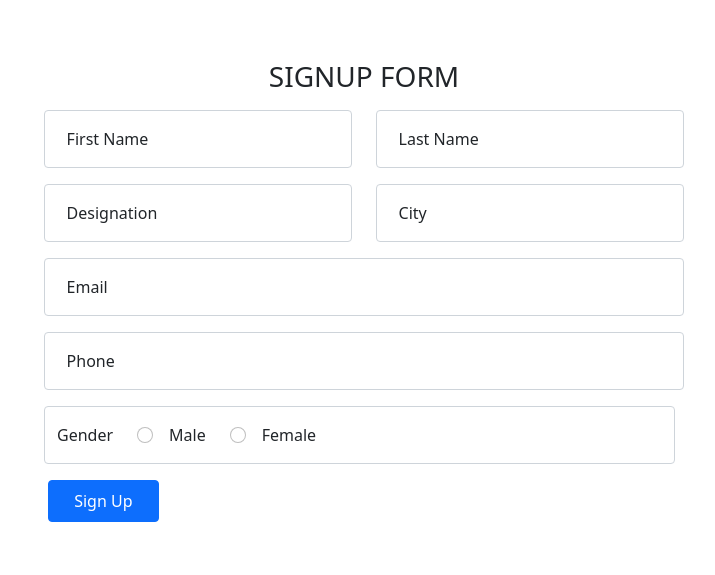
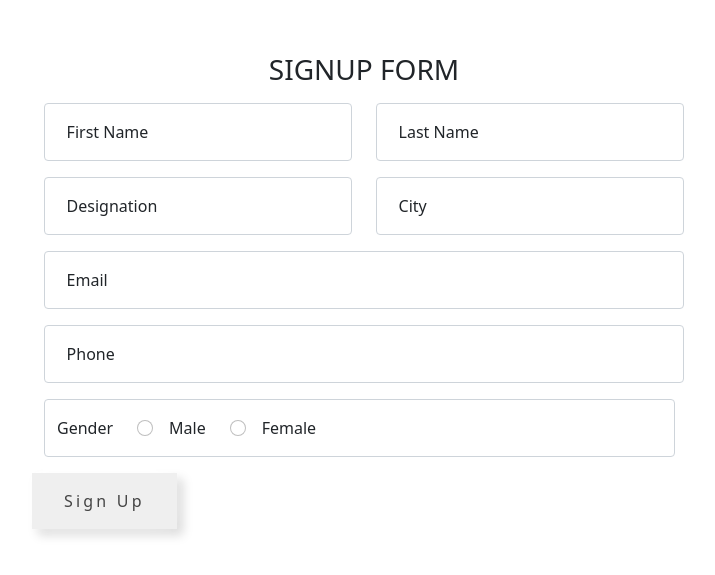
Before and after one commit to ijazdevelope/reactjs-project, a React (Create React App) app: page /signup in a window 1280 px wide. Shown: the part 109-684 px from the top of the page, without its empty margins (276-991 px from the left). Built offline with nearby package versions, Linux system fonts and the light colour scheme.

Commit message:
created a new button component for reusing across the site

```diff
--- a/src/components/CustomModal.js
+++ b/src/components/CustomModal.js
@@ -6,10 +6,10 @@ const CustomModal = ({ openModal, closeModal, children }) => {
     return <>
         {openModal && (
             <div className='modalWrapper' onClick={closeModal}>
-                <div className='modalContentWrapper' onClick={ e => e.stopPropagation() }>
+                <div className='modalContentWrapper' onClick={e => e.stopPropagation()}>
                     {children}
 
-                    <button onClick={closeModal} className='position-absolute close-btn' >
+                    <button onClick={closeModal} className='position-absolute bg-transparent shadow-none close-btn' >
                         <svg
                             xmlns="http://www.w3.org/2000/svg"
                             className="h-6 w-6"
--- a/src/components/Dashboard.js
+++ b/src/components/Dashboard.js
@@ -228,12 +228,6 @@ const Dashboard = () => {
           <button
             type="submit"
             className="btn btn-primary mb-3 px-1 py-2 d-block"
-          >
-            Add Employees
-          </button>
-          <button
-            type="submit"
-            className="btn btn-primary mb-3 px-1 py-2 d-block"
             onClick={() => setOpenCustomModal(true)}
           >
             Open Custom Modal
--- a/src/components/Login.js
+++ b/src/components/Login.js
@@ -3,6 +3,7 @@ import { useForm } from "react-hook-form";
 import { yupResolver } from '@hookform/resolvers/yup';
 import * as yup from "yup";
 import { TextField } from "./text-field";
+import Buttton from "./button/Buttton";
 
 
 
@@ -45,7 +46,10 @@ const Login = () => {
                             label='Password'
                         />
                     </div>
-                    <button type="submit" className="btn btn-primary mt-3 col-2">Login</button>
+                    <Buttton
+                        text='Login'
+                    />
+                    {/* <button type="submit" className="btn btn-primary mt-3 col-2">Login</button> */}
                 </div>
             </form>
         </div>
--- a/src/components/Modal.js
+++ b/src/components/Modal.js
@@ -5,6 +5,7 @@ import * as Yup from "yup";
 import './Modal.css';
 import CustomModal from "./CustomModal";
 import { TextField } from "./text-field";
+import Buttton from "./button/Buttton";
 
 const schema = Yup.object({
   firstName: Yup.string()
@@ -176,9 +177,9 @@ function Modal({ openModal, closeModal }) {
                 )}
                 <p className="text-danger mb-0">{errors?.gender?.message}</p>
               </div>
-              <button type="submit" className="btn btn-primary col col-sm-2 col-md-3 px-1 py-2 ms-2">
-                Sign Up
-              </button>
+              <Buttton
+                text='Sign Up'
+              />
             </div>
           </form>
         </div>
--- a/src/components/Signup.js
+++ b/src/components/Signup.js
@@ -6,6 +6,7 @@ import { useForm } from "react-hook-form";
 import { yupResolver } from "@hookform/resolvers/yup";
 import * as Yup from "yup";
 import { TextField } from "./text-field";
+import Buttton from "./button/Buttton";
 
 const schema = Yup.object({
   firstName: Yup.string()
@@ -196,12 +197,15 @@ const Signup = (props) => {
                         {errors?.confirmPassword && <i className="bi bi-x-lg position-absolute top-4 right-5 text-danger"></i>}
                         <p className='text-danger'>{errors?.confirmPassword?.message}</p>
                     </div> */}
-          <button
+          {/* <button
             type="submit"
             className="btn btn-primary col-2 ms-3 px-1 py-2"
           >
             Sign Up
-          </button>
+          </button> */}
+          <Buttton
+            text='Sign Up'
+          />
         </div>
       </form>
     </div>
--- /dev/null
+++ b/src/components/button/Button.css
@@ -0,0 +1,31 @@
+
+button {
+  padding: 1rem 2rem;
+  background: #efefef;
+  border: none;
+  border-radius: 0.25rem;
+  color: #444;
+  font-size: 1rem;
+  /* font-weight: 700; */
+  letter-spacing: .2rem;
+  text-align: center;
+  outline: none;
+  cursor: pointer;
+  transition: .2s ease-in-out;
+  box-shadow: -6px -6px 14px rgba(255, 255, 255, .7),
+              -6px -6px 10px rgba(255, 255, 255, .5),
+              6px 6px 8px rgba(255, 255, 255, .075),
+              6px 6px 10px rgba(0, 0, 0, .15);
+}
+button:hover {
+  box-shadow: -2px -2px 6px rgba(255, 255, 255, .6),
+              -2px -2px 4px rgba(255, 255, 255, .4),
+              2px 2px 2px rgba(255, 255, 255, .05),
+              2px 2px 4px rgba(0, 0, 0, .1);
+}
+button:active {
+  box-shadow: inset -2px -2px 6px rgba(255, 255, 255, .7),
+              inset -2px -2px 4px rgba(255, 255, 255, .5),
+              inset 2px 2px 2px rgba(255, 255, 255, .075),
+              inset 2px 2px 4px rgba(0, 0, 0, .15);
+}
--- /dev/null
+++ b/src/components/button/Buttton.js
@@ -0,0 +1,12 @@
+import React from 'react';
+import './Button.css';
+
+const Buttton = ({ text }) => {
+    return (
+        <div className='p-0'>
+            <button>{text}</button>
+        </div>
+    )
+}
+
+export default Buttton
```
